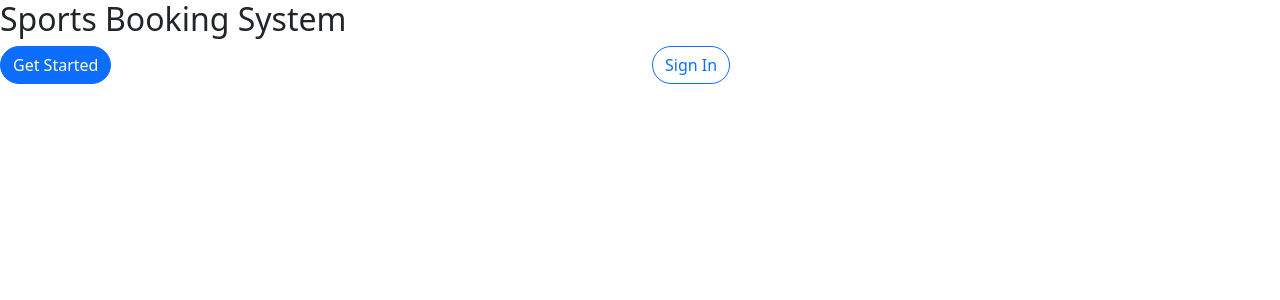
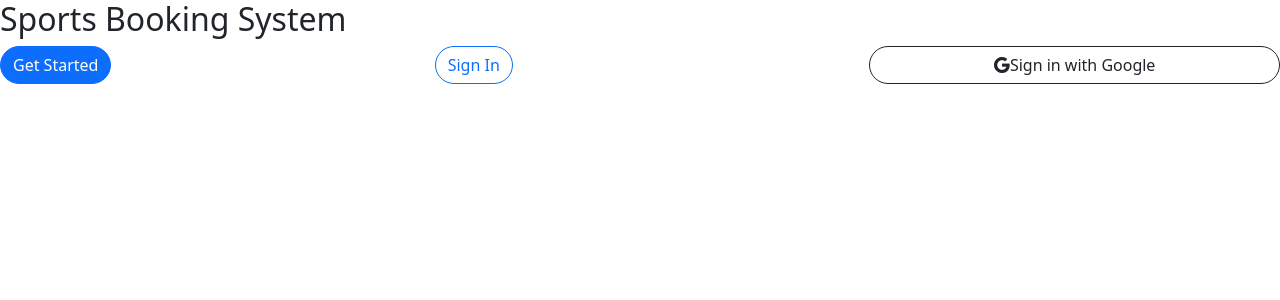
Before and after one commit to Eugenejak/booking-system, a React (Vite) app: page / in a window 1280 px wide. Shown: the top 300 px of the page. Built offline with nearby package versions, Linux system fonts and the light colour scheme; no server answers.

Commit message:
add Google login

```diff
--- a/src/pages/AuthPage.jsx
+++ b/src/pages/AuthPage.jsx
@@ -1,7 +1,9 @@
 import {
+    GoogleAuthProvider,
     createUserWithEmailAndPassword,
     getAuth,
     signInWithEmailAndPassword,
+    signInWithPopup,
 } from "firebase/auth";
 import { useContext, useEffect, useState } from 'react';
 import { Button, Col, Form, Modal, Row } from 'react-bootstrap';
@@ -46,13 +48,24 @@ export default function AuthPage() {
             console.error(error);
         }
     };
+
+    const provider = new GoogleAuthProvider();
+    const handleGoogleLogin = async (e) => {
+        e.preventDefault();
+        try {
+            await signInWithPopup(auth, provider);
+        } catch (error) {
+            console.error(error);
+        }
+    }
+
     const handleClose = () => setModalShow(null);
 
     return (
         <>
             <h2>Sports Booking System</h2>
             <Row>
-                <Col sm={6}>
+                <Col sm={4}>
                     <Button className="rounded-pill" onClick={handleShowSignUp}>
                         Get Started
                     </Button>
@@ -99,13 +112,24 @@ export default function AuthPage() {
                     </Modal.Body>
                 </Modal>
 
-                <Col sm={6}>
+                <Col sm={4}>
                     <Button className="rounded-pill"
                         variant="outline-primary"
                         onClick={handleShowLogin}
                     >Sign In
                     </Button>
                 </Col>
+
+                <Col sm={4} className="d-grid gap-2">
+                    <Button
+                        className="rounded-pill"
+                        variant="outline-dark"
+                        onClick={handleGoogleLogin}
+                    >
+                        <i className="bi bi-google"></i>
+                        Sign in with Google
+                    </Button>
+                </Col>
             </Row>
         </>
     );
```
